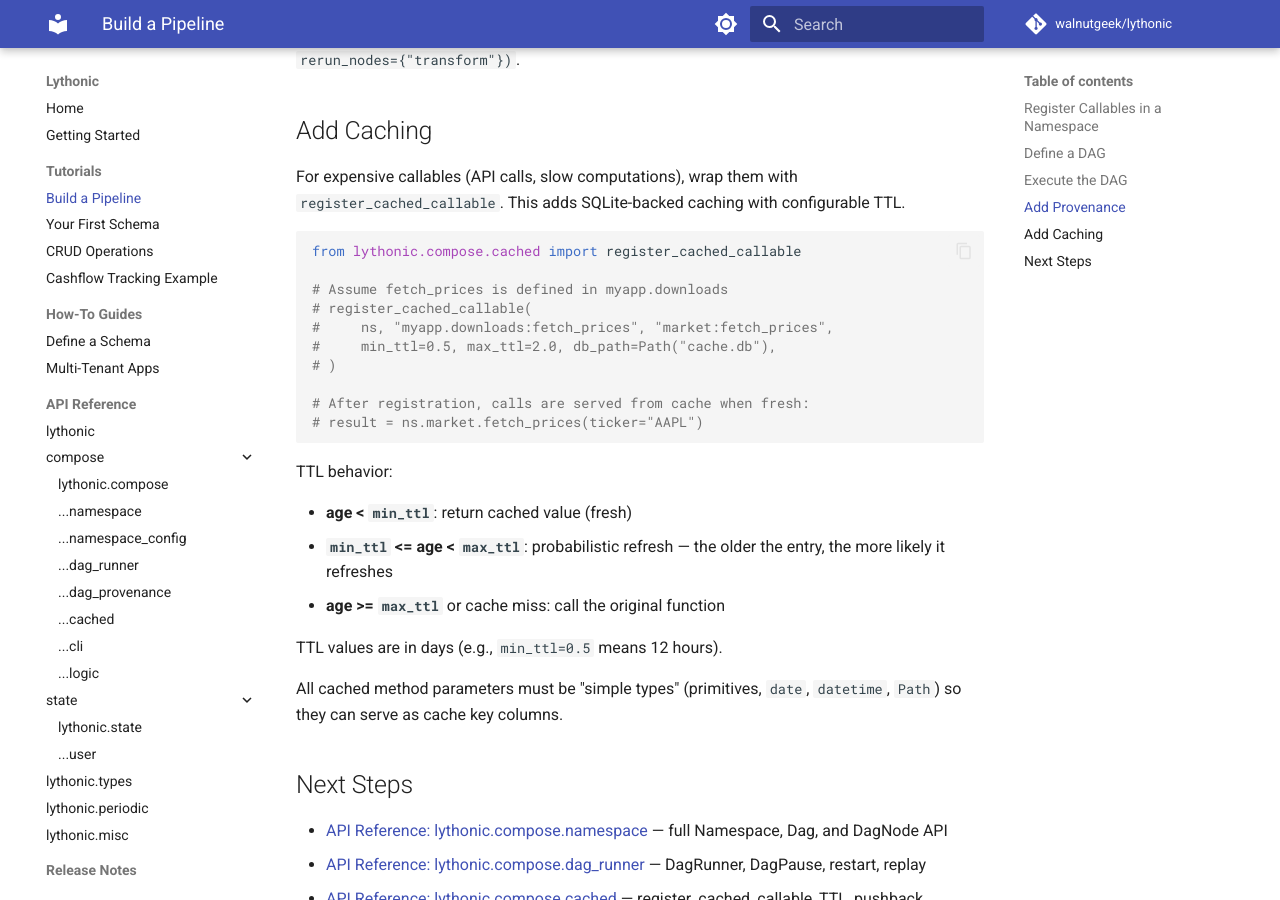
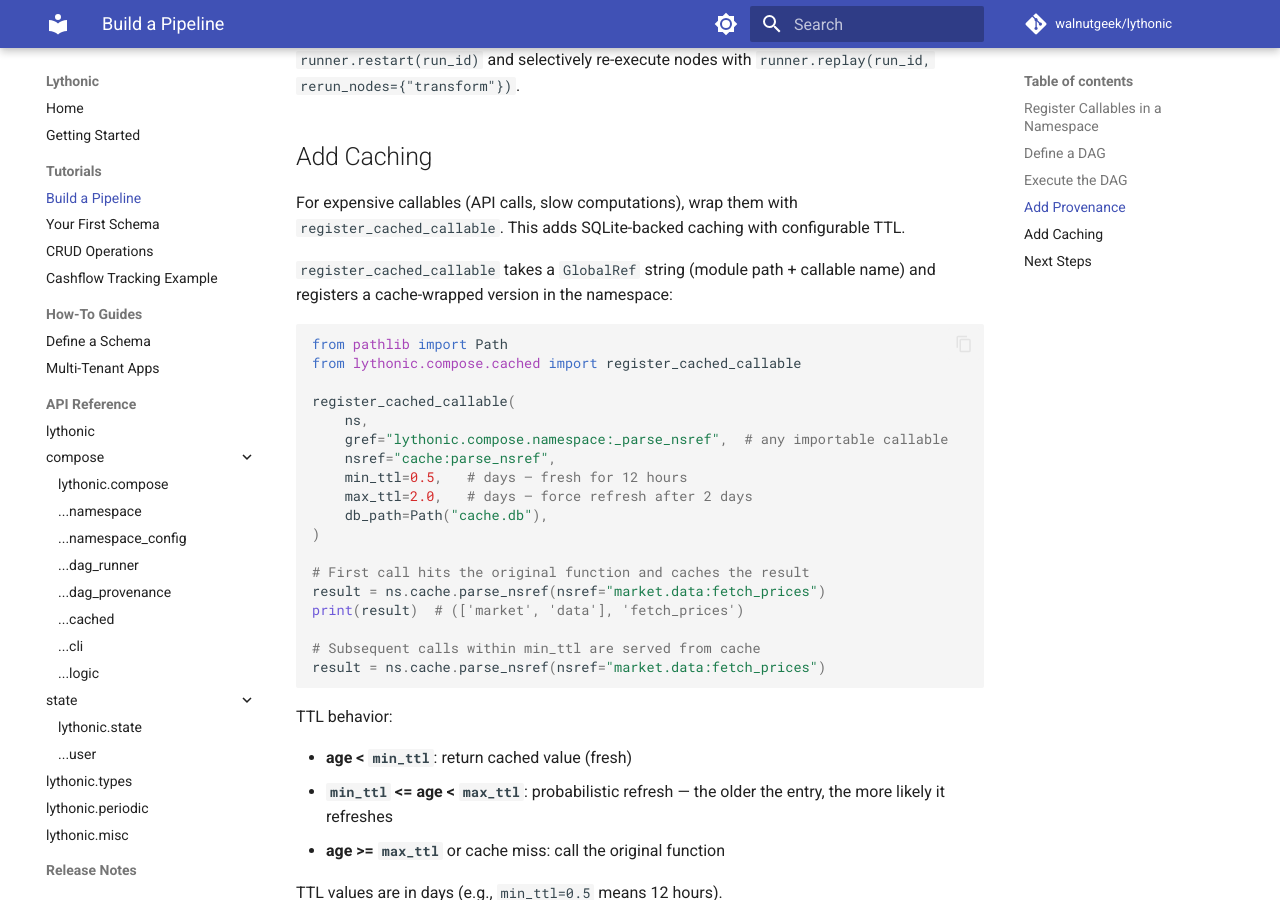
Before and after one commit to walnutgeek/lythonic, an MkDocs documentation site: the page built from docs/tutorials/compose-pipeline.md, in a window 1280 px wide and 900 px high, scrolled down 3291 px. Built offline with MkDocs 1.6.1 and Material for MkDocs 9.7.7, drawn with Linux system fonts in a browser that asks for light colours; comment, search, counter and statistics services are not loaded; some of the changed text lies outside the part shown.

Commit message:
docs: fix tutorial — add dot-path namespace demo, replace commented-out caching example
Co-Authored-By: Claude Opus 4.6 (1M context) <noreply@anthropic.com>

````diff
--- a/docs/tutorials/compose-pipeline.md
+++ b/docs/tutorials/compose-pipeline.md
@@ -7,7 +7,7 @@ them into a DAG, execute it, add provenance tracking, and layer on caching.
 ## Register Callables in a Namespace
 
 A `Namespace` is a hierarchical registry for callables. Paths use `.` for
-branches and `:` for the leaf name — like `"pipeline:fetch"`.
+branches and `:` for the leaf name — like `"pipeline.data:fetch"`.
 
 Start by defining two plain functions and registering them:
 
@@ -23,20 +23,22 @@ def transform(data: dict) -> dict:
     return {"source": data["source"], "values": [v * 2 for v in data["raw"]]}
 
 ns = Namespace()
-ns.register(fetch, nsref="pipeline:fetch")
-ns.register(transform, nsref="pipeline:transform")
+ns.register(fetch, nsref="pipeline.data:fetch")
+ns.register(transform, nsref="pipeline.data:transform")
 ```
 
-Once registered, callables are accessible by path or by attribute:
+The dot in `"pipeline.data:fetch"` creates a nested branch. Once
+registered, callables are accessible by path or by dot-access through
+the branch hierarchy:
 
 ```python
-node = ns.get("pipeline:fetch")
+node = ns.get("pipeline.data:fetch")
 result = node(url="https://example.com/data")
 print(result)
 # {'source': 'https://example.com/data', 'raw': [1, 2, 3]}
 
-# Dot-access also works
-result = ns.pipeline.fetch(url="https://example.com/data")
+# Dot-access walks the branches automatically
+result = ns.pipeline.data.fetch(url="https://example.com/data")
 ```
 
 Each registered callable is wrapped in a `NamespaceNode` that carries
@@ -54,8 +56,8 @@ from lythonic.compose.namespace import Dag
 
 dag = Dag()
 
-fetch_node = dag.node(ns.get("pipeline:fetch"))
-transform_node = dag.node(ns.get("pipeline:transform"))
+fetch_node = dag.node(ns.get("pipeline.data:fetch"))
+transform_node = dag.node(ns.get("pipeline.data:transform"))
 
 fetch_node >> transform_node
 ```
@@ -69,8 +71,8 @@ You can also use a context manager, which validates the DAG on exit
 
 ```python
 with Dag() as dag:
-    f = dag.node(ns.get("pipeline:fetch"))
-    t = dag.node(ns.get("pipeline:transform"))
+    f = dag.node(ns.get("pipeline.data:fetch"))
+    t = dag.node(ns.get("pipeline.data:transform"))
     f >> t
 # Validation runs automatically here
 ```
@@ -83,12 +85,12 @@ def validate(data: dict) -> dict:
     assert all(v > 0 for v in data["values"]), "Negative value found"
     return data
 
-ns.register(validate, nsref="pipeline:validate")
+ns.register(validate, nsref="pipeline.data:validate")
 
 with Dag() as dag:
-    f = dag.node(ns.get("pipeline:fetch"))
-    t = dag.node(ns.get("pipeline:transform"))
-    v = dag.node(ns.get("pipeline:validate"))
+    f = dag.node(ns.get("pipeline.data:fetch"))
+    t = dag.node(ns.get("pipeline.data:transform"))
+    v = dag.node(ns.get("pipeline.data:validate"))
     f >> t >> v
 ```
 
@@ -170,17 +172,28 @@ For expensive callables (API calls, slow computations), wrap them with
 `register_cached_callable`. This adds SQLite-backed caching with
 configurable TTL.
 
+`register_cached_callable` takes a `GlobalRef` string (module path +
+callable name) and registers a cache-wrapped version in the namespace:
+
 ```python
+from pathlib import Path
 from lythonic.compose.cached import register_cached_callable
 
-# Assume fetch_prices is defined in myapp.downloads
-# register_cached_callable(
-#     ns, "myapp.downloads:fetch_prices", "market:fetch_prices",
-#     min_ttl=0.5, max_ttl=2.0, db_path=Path("cache.db"),
-# )
+register_cached_callable(
+    ns,
+    gref="lythonic.compose.namespace:_parse_nsref",  # any importable callable
+    nsref="cache:parse_nsref",
+    min_ttl=0.5,   # days — fresh for 12 hours
+    max_ttl=2.0,   # days — force refresh after 2 days
+    db_path=Path("cache.db"),
+)
 
-# After registration, calls are served from cache when fresh:
-# result = ns.market.fetch_prices(ticker="AAPL")
+# First call hits the original function and caches the result
+result = ns.cache.parse_nsref(nsref="market.data:fetch_prices")
+print(result)  # (['market', 'data'], 'fetch_prices')
+
+# Subsequent calls within min_ttl are served from cache
+result = ns.cache.parse_nsref(nsref="market.data:fetch_prices")
 ```
 
 TTL behavior:
````
